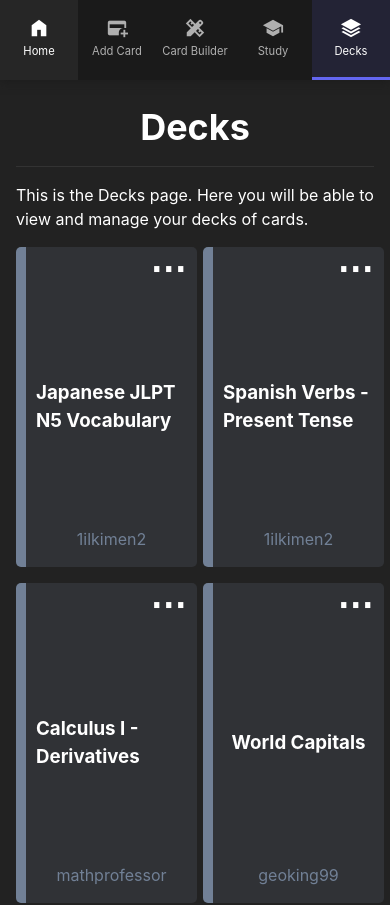
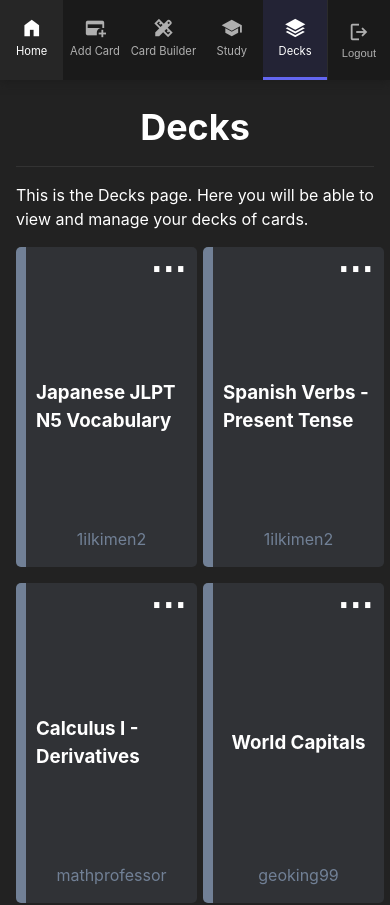
Before and after one commit to 18barbers2/gostudycards, a React (Vite) app in the folder frontend/: page /decks in a window 390 px wide. Shown: the top 905 px of the page. Built offline with nearby package versions, Linux system fonts and the light colour scheme; no server answers; sample sign-in values are in the browser's storage.

Commit message:
feat: added logout button to mobile screen widths

```diff
--- a/frontend/src/components/NavBar.tsx
+++ b/frontend/src/components/NavBar.tsx
@@ -51,7 +51,7 @@ export function NavBar() {
             <div className="navbar-footer">
                 <button className="navbar-logout" onClick={() => { logout(); navigate('/login'); }}>
                     <span className="material-symbols-outlined">logout</span>
-                    {!collapsed && <span className="nav-label">Logout</span>}
+                    <span className="nav-label">Logout</span>
                 </button>
                 <button className="navbar-toggle" onClick={toggleCollapsed}>
                     <span className="material-symbols-outlined">
--- a/frontend/src/css/NavBar.css
+++ b/frontend/src/css/NavBar.css
@@ -137,8 +137,33 @@
 
 /* ── Mobile — top bar (hide toggle, go horizontal) ── */
 @media (max-width: 1024px) {
+    /* Lay nav items and footer side by side across the top bar */
+    .navbar {
+        flex-direction: row;
+        align-items: stretch;
+    }
+
+    /* The collapse toggle is meaningless in top-bar mode; keep logout */
+    .navbar-toggle {
+        display: none;
+    }
+
     .navbar-footer {
-        display: none;
+        padding: 0;
+        align-items: stretch;
+        border-top: none;
+        border-left: 1px solid var(--border-subtle);
+    }
+
+    .navbar-logout,
+    .navbar--collapsed .navbar-logout {
+        flex: 1;
+        flex-direction: column;
+        justify-content: center;
+        gap: 4px;
+        padding: 6px 14px;
+        border-radius: 0;
+        font-size: 0.7rem;
     }
 
     /* Always show labels on mobile regardless of collapsed state */
```
